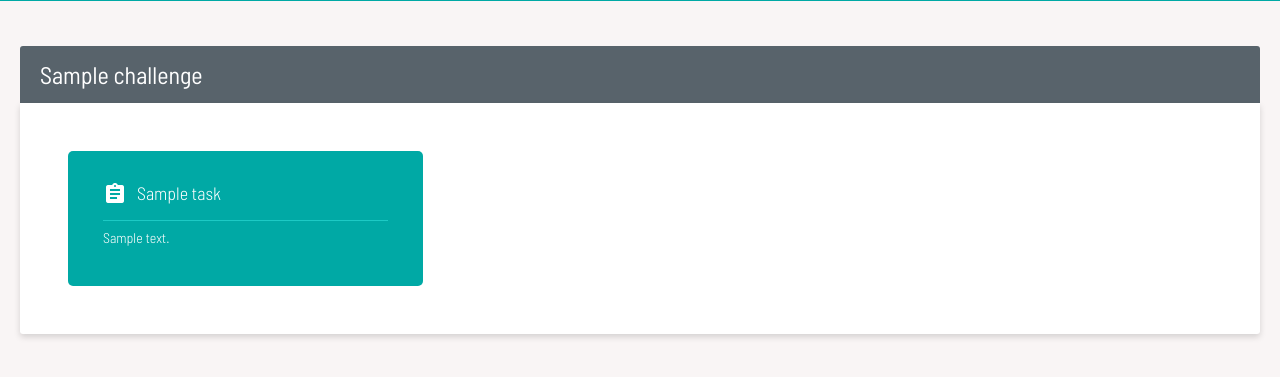
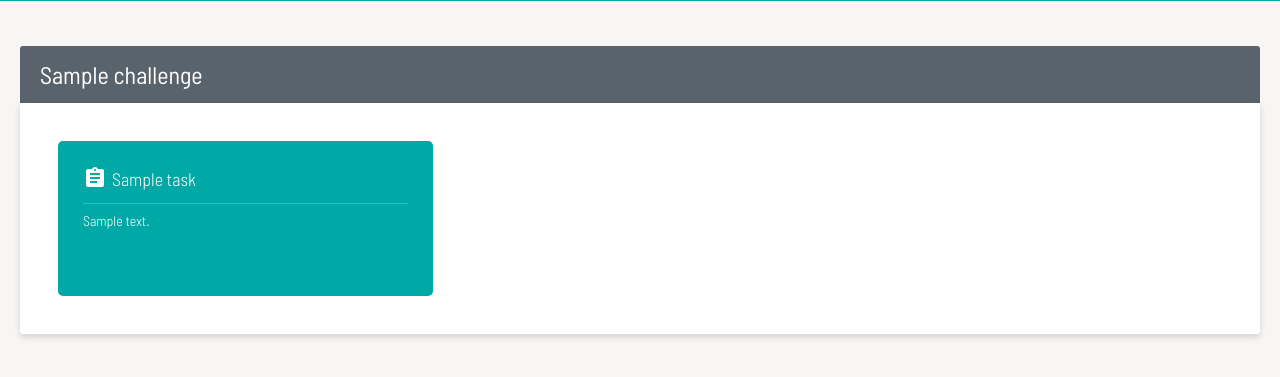
Before and after one commit to ImageMarkup/stade, a Django app: page / in a window 1280 px wide. Shown: the part 333-710 px from the top of the page. Run offline with Django 3.2, Linux system fonts and the light colour scheme; tables that the repository leaves empty hold one stand-in row (values such as "Sample post"); parts of the project's set-up code (start-up, migrations or seed data) failed here and were passed over; some libraries are stand-ins or nearby versions.

Commit message:
Fix task styling on main page

```diff
--- a/core/static/css/stade/base.css
+++ b/core/static/css/stade/base.css
@@ -311,7 +311,7 @@ h6 {
 
 .tasks-list .task {
   height: 175px;
-  padding: 20px;
+  padding: 10px;
   position: relative;
 }
 
@@ -319,27 +319,30 @@ h6 {
   background: #00A9A5;
   border-radius: 5px;
   color: #ffffff;
-  display: flex;
-  flex-wrap: wrap;
+  display: block;
   font-size: 18px;
   height: 100%;
-  justify-content: center;
-  padding: 20px 35px;
+  padding: 25px;
   width: 100%;
 }
 
 .tasks-list .task a > span {
+  display: block;
   width: 100%;
 }
 
 
 .tasks-list .task.inactive a {
-  background: #bbbfc3;
+  background: #d8dadc;
   color: #58636b;
 }
 
 .tasks-list .task.inactive a:hover {
-  background: #d8dadc;
+  background: #bbbfc3;
+}
+
+.tasks-list .task.inactive a:hover .task-name {
+  border-color: #999fa2;
 }
 
 .tasks-list .task .badge {
@@ -348,8 +351,8 @@ h6 {
   display: inline-block;
   padding: 10px 5px 15px;
   position: absolute;
-  right: 28px;
-  top: 18px;
+  right: 20px;
+  top: 8px;
   transition: all .15s ease-in-out;
   z-index: 2;
 }
@@ -362,7 +365,7 @@ h6 {
 
 .tasks-list .task .badge:after {
   content: "";
-  border-color: transparent transparent #bbbfc3 transparent;
+  border-color: transparent transparent #00A9A5 transparent;
   border-style: solid;
   border-width: 0 13px 6px 13px;
   bottom: 0;
@@ -378,33 +381,54 @@ h6 {
   padding-bottom: 20px;
 }
 
-.tasks-list .task a:hover ~ .badge:after {
-  content: "";
+.tasks-list .task.inactive .badge:after {
   border-color: transparent transparent #d8dadc transparent;
 }
 
+.tasks-list .task.inactive a:hover ~ .badge:after {
+  border-color: transparent transparent #bbbfc3 transparent;
+}
+
+.tasks-list .task a:hover ~ .badge:after {
+  content: "";
+  border-color: transparent transparent #5CC8C5 transparent;
+}
+
 .tasks-list .task a .task-name {
-    align-items: center;
-    display: flex;
+  border-bottom: 1px solid #1dcac5;
+  overflow: hidden;
+  padding-bottom: 10px;
+  text-overflow: ellipsis;
+  transition: border .15s ease-in-out;
+  white-space: nowrap;
+}
+
+.tasks-list .task a .task-name:after {
+  clear: both;
+  content: '';
+  display: table;
 }
 
 .tasks-list .task a .task-desc {
-  border-top: 1px solid #1dcac5;
   font-size: 14px;
-  margin-top: 3px;
   padding-top: 6px;
 }
 
-.tasks-list .task.inactive a .task-desc {
-  border-top: 1px solid #999fa2;
+.tasks-list .task.inactive a .task-name {
+  border-bottom: 1px solid #999fa2;
 }
 
 .tasks-list .task a .material-icons {
-  margin-right: 10px;
+  float: left;
+  margin-right: 5px;
 }
 
 .tasks-list .task a:hover {
   background: #5CC8C5;
+}
+
+.tasks-list .task a:hover .task-name {
+  border-bottom-color: #9bdedc;
 }
 
 .tasks-list .task a:after {
--- a/core/templates/index.html
+++ b/core/templates/index.html
@@ -10,11 +10,11 @@
         <div class="tasks-list columns is-multiline is-vcentered">
           {% for task in challenge.tasks.all %}
             <div class="task column is-one-third{% if task.locked %} inactive{% endif %}">
-              <a href="{{ task.get_absolute_url }}">
+              <a href="{{ task.get_absolute_url }}" alt="{{ task.name }}">
                 <span class="task-name"><i class="material-icons">assignment</i> {{ task.name }}</span>
                 {% if task.short_description %}
                 <span class="task-desc">
-                  {{ task.short_description }}
+                  {{ task.short_description | truncatechars:170 }}
                 </span>
                 {% endif %}
               </a>
```
